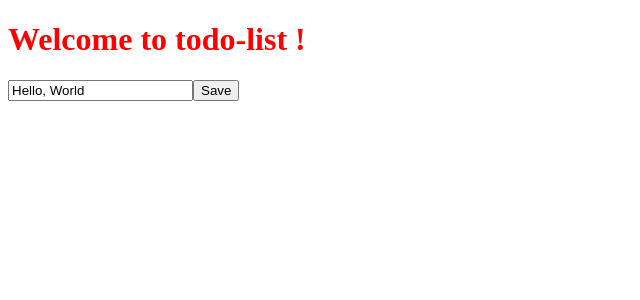
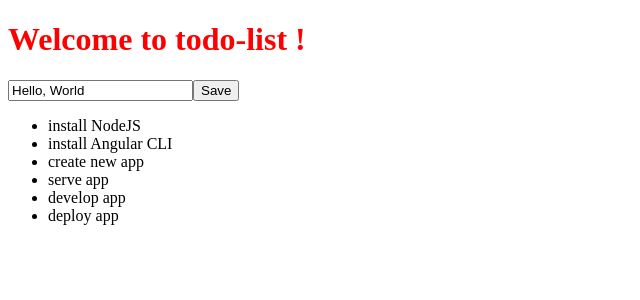
Before and after one commit to tlcoles/ng-girls-todo-list, an Angular app: page / in a window 1280 px wide. Shown: the top 300 px of the page, without its empty margins (0-640 px from the left). Built offline with nearby package versions, Linux system fonts and the light colour scheme.

Commit message:
Add todoList and todoItems

```diff
--- a/src/app/app.component.ts
+++ b/src/app/app.component.ts
@@ -7,9 +7,22 @@
     Welcome to {{ title }} !
   </h1>
   <app-input-button-unit></app-input-button-unit>
+  <ul>
+    <li *ngFor="let todoItem of todoList">
+        {{todoItem.title  }}
+    </li>
+  </ul>
   `,
   styleUrls: ['./app.component.scss']
 })
 export class AppComponent {
   title = 'todo-list';
+  todoList = [
+    {title: 'install NodeJS'},
+    {title: 'install Angular CLI'},
+    {title: 'create new app'},
+    {title: 'serve app'},
+    {title: 'develop app'},
+    {title: 'deploy app'},
+  ]
 }
--- a/src/app/input-button-unit/input-button-unit.component.ts
+++ b/src/app/input-button-unit/input-button-unit.component.ts
@@ -23,7 +23,6 @@
   }
 
   changeTitle(newTitle: string): void {
-    console.log(newTitle);
     this.title = newTitle;
   }
 }
```
